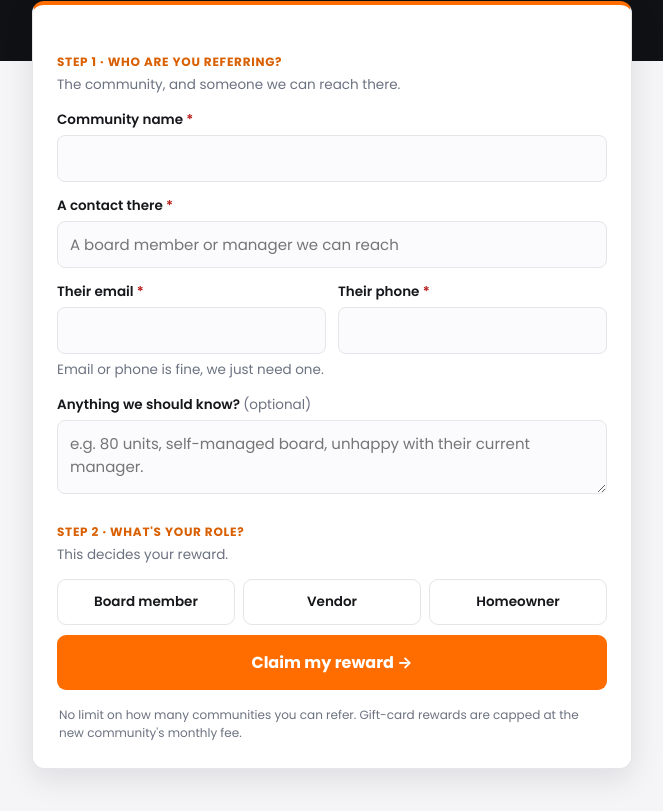
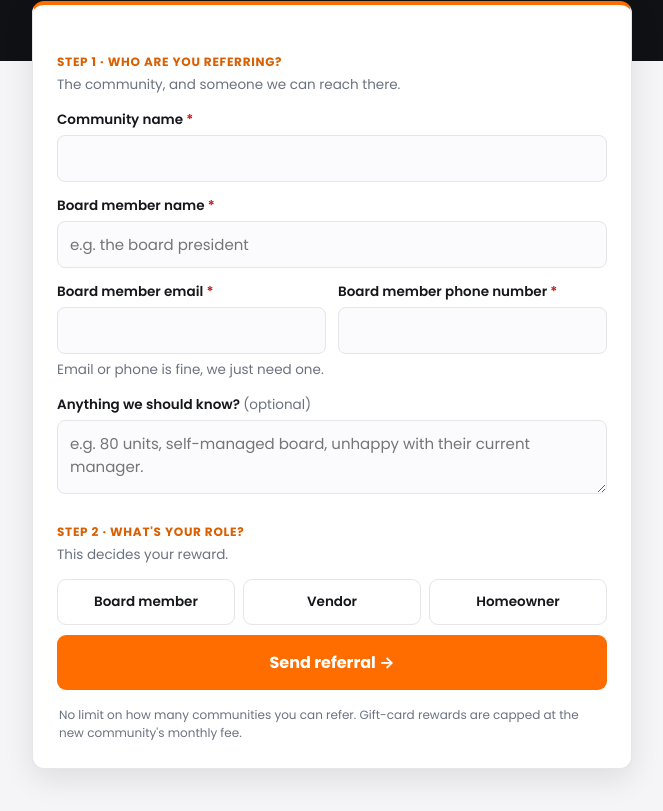
Before and after one commit to yaterf/hoa-referral-site, a plain HTML site: page index.html in a window 1280 px wide. Shown: the part 350-1161 px from the top of the page, without its empty margins (308-971 px from the left). Drawn offline with Linux system fonts and the light colour scheme.

Commit message:
Board-member-specific contact fields; CTA to 'Send referral'

```diff
--- a/index.html
+++ b/index.html
@@ -244,16 +244,16 @@
             <input type="text" id="referral_name" name="referral_name" required />
           </div>
           <div class="field">
-            <label for="referral_contact_name">A contact there <span class="req">*</span></label>
-            <input type="text" id="referral_contact_name" name="referral_contact_name" placeholder="A board member or manager we can reach" required />
+            <label for="referral_contact_name">Board member name <span class="req">*</span></label>
+            <input type="text" id="referral_contact_name" name="referral_contact_name" placeholder="e.g. the board president" required />
           </div>
           <div class="row">
             <div class="field">
-              <label for="referral_email">Their email <span class="req">*</span></label>
+              <label for="referral_email">Board member email <span class="req">*</span></label>
               <input type="email" id="referral_email" name="referral_email" />
             </div>
             <div class="field">
-              <label for="referral_phone">Their phone <span class="req">*</span></label>
+              <label for="referral_phone">Board member phone number <span class="req">*</span></label>
               <input type="tel" id="referral_phone" name="referral_phone" />
             </div>
           </div>
@@ -304,7 +304,7 @@
             </label>
           </div>
 
-          <button type="submit" class="submit" id="submitBtn">Claim my reward &rarr;</button>
+          <button type="submit" class="submit" id="submitBtn">Send referral &rarr;</button>
           <div class="err-msg" id="errMsg">Please fill in the required fields marked with *.</div>
 
           <p class="fineprint">
@@ -438,7 +438,7 @@
       })
       .catch(function () {
         submitBtn.disabled = false;
-        submitBtn.textContent = "Claim my reward →";
+        submitBtn.textContent = "Send referral →";
         showErr("Something went wrong sending that. Please try again, or call us at (864) 973-9440.");
       });
     });
@@ -457,7 +457,7 @@
       hideOnSuccess.forEach(function (id) { var el = document.getElementById(id); if (el) el.style.display = ""; });
       successBlk.classList.remove("show");
       submitBtn.disabled = false;
-      submitBtn.textContent = "Claim my reward →";
+      submitBtn.textContent = "Send referral →";
       // reset the role picker
       document.querySelectorAll(".role-btn").forEach(function (b) { b.classList.remove("active"); });
       roleInput.value = "";
```
